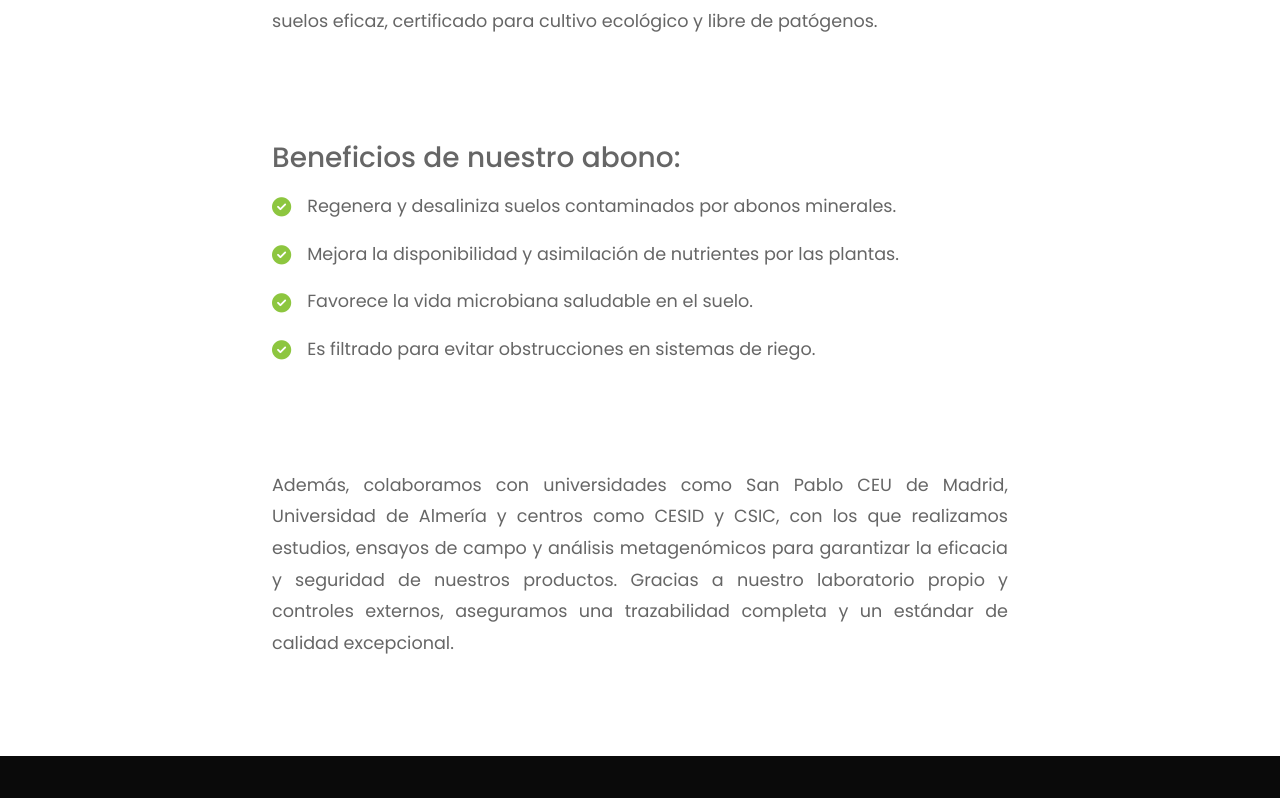
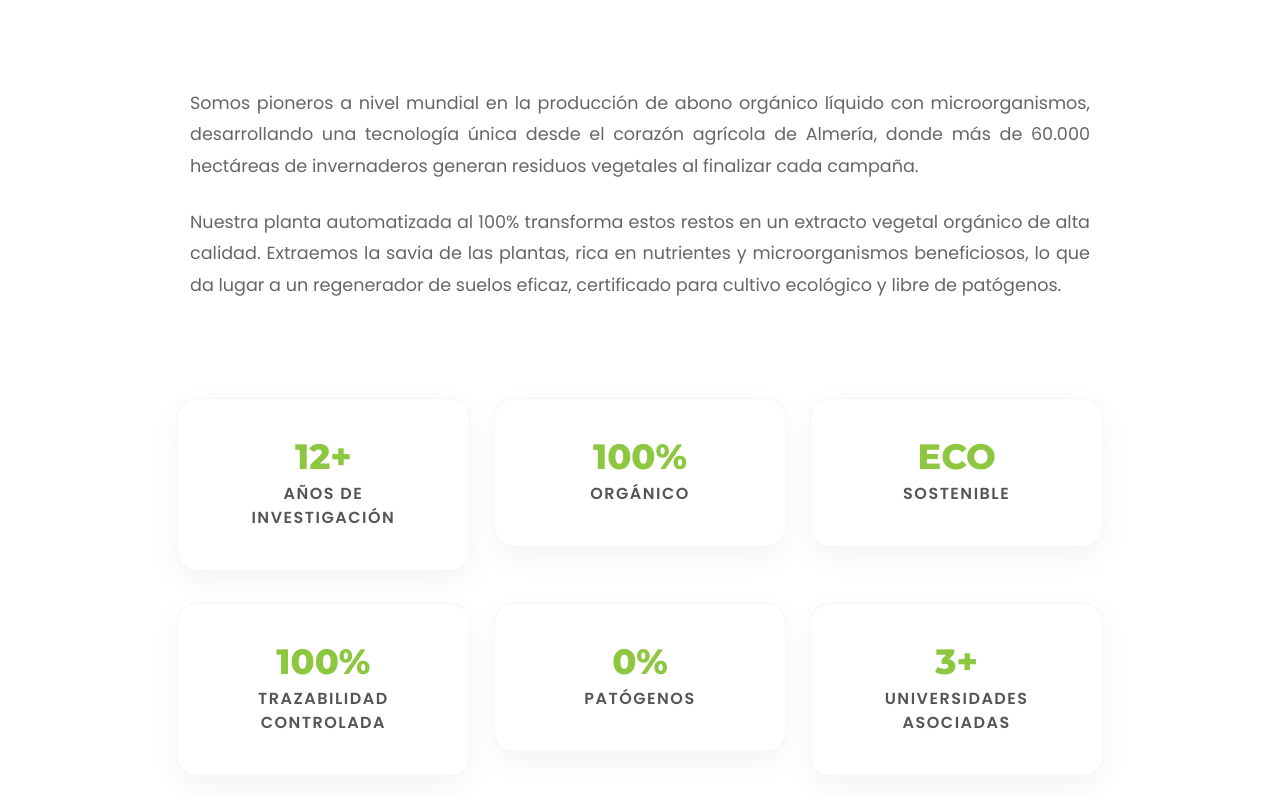
Before and after one commit to danielflores2/MaximaAbonosProduccion, a website: page sobre-nosotros.html in a window 1280 px wide. Shown: the part 773-1571 px from the top of the page. Drawn offline with nearby package versions, Linux system fonts and the light colour scheme; a web font is replaced by a local one.

Commit message:
pagina sobre nosotros finish

```diff
--- a/assets/css/style.css
+++ b/assets/css/style.css
@@ -441,6 +441,11 @@ body {
     padding: 2rem 0;
 }
 
+/* Separación vertical entre los cajones de estadísticas en sobre nosotros */
+.stats-container .stat-item {
+  margin: 0 0 2rem 0;
+}
+
 .stat-item {
     padding: 2.5rem 2rem;
     text-align: center;
@@ -476,7 +481,7 @@ body {
 
 .stat-number {
     display: block;
-    font-size: 3.5rem;
+    font-size: 2.2rem;
     font-weight: 800;
     color: #8DC63F;
     margin-bottom: 0.5rem;
--- a/sobre-nosotros.html
+++ b/sobre-nosotros.html
@@ -190,46 +190,167 @@
       </div>
   </section>
 
-    <!-- About Content -->
-    <section class="about-content py-5">
-      <div class="container">
-        <div class="row">
-          <div class="col-lg-8 mx-auto">
-            <div class=" section-text" data-aos="fade-up">
-              <p class="mb-4 text-justify paragraph-spacing">
-                En Máxima Abonos somos pioneros a nivel mundial en la producción de abono orgánico líquido con microorganismos, desarrollando una tecnología única desde el corazón agrícola de Almería, donde más de 60.000 hectáreas de invernaderos generan residuos vegetales al finalizar cada campaña.
-              </p>
+      <!-- About Section -->
+      <section class="about-section" id="about">
+        <div class="container">
+          <div class="row justify-content-center">
+            <div class="col-lg-10">
+              <div class="about-content text-center" data-aos="fade-up">
+                <span class="section-subtitle" data-translate="NUESTRA HISTORIA"
+                  >OUR HISTORY</span
+                >
+                <h2 class="section-title">
+                  <span data-translate="LÍDERES EN PRODUCCIÓN DE"
+                    >LEADERS IN PRODUCTION OF</span
+                  >
+                  <span
+                    class="highlight"
+                    data-translate="ABONOS ORGÁNICOS DE ALTA CALIDAD"
+                    >HIGH QUALITY ORGANIC FERTILIZERS</span
+                  >
+                </h2>
+                <div class="extra-space"></div>
+                <div class="section-text text-justify paragraph-spacing " data-aos="fade-up" data-aos-delay="100">
+                  <p
+                    data-translate="Somos pioneros a nivel mundial en la producción de abono orgánico líquido con microorganismos, desarrollando una tecnología única desde el corazón agrícola de Almería, donde más de 60.000 hectáreas de invernaderos generan residuos vegetales al finalizar cada campaña.
+                    "
+                  >
+                  Somos pioneros a nivel mundial en la producción de abono orgánico líquido con microorganismos, desarrollando una tecnología única desde el corazón agrícola de Almería, donde más de 60.000 hectáreas de invernaderos generan residuos vegetales al finalizar cada campaña.
 
-              <p class="mb-4 text-justify paragraph-spacing">
-                Nuestra planta automatizada al 100% transforma estos restos en un extracto vegetal orgánico de alta calidad. Extraemos la savia de las plantas, rica en nutrientes y microorganismos beneficiosos, lo que da lugar a un regenerador de suelos eficaz, certificado para cultivo ecológico y libre de patógenos.
-              </p>
+                  </p>
+                  <p
+                    data-translate="Nuestra planta automatizada al 100% transforma estos restos en un extracto vegetal orgánico de alta calidad. Extraemos la savia de las plantas, rica en nutrientes y microorganismos beneficiosos, lo que da lugar a un regenerador de suelos eficaz, certificado para cultivo ecológico y libre de patógenos.
+                    "
+                  >
+                  Nuestra planta automatizada al 100% transforma estos restos en un extracto vegetal orgánico de alta calidad. Extraemos la savia de las plantas, rica en nutrientes y microorganismos beneficiosos, lo que da lugar a un regenerador de suelos eficaz, certificado para cultivo ecológico y libre de patógenos.
 
-              <div class="extra-space"></div>
+                  </p>
+
+                </div>
+                <div
+                  class="stats-container"
+                  data-aos="fade-up"
+                  data-aos-delay="200"
+                >
+                  <div class="row justify-content-center">
+                    <div class="col-md-4">
+                      <div class="stat-item">
+                        <span class="stat-number">12+</span>
+                        <span
+                          class="stat-text"
+                          data-translate="Años de Investigación"
+                          >Años de Investigación</span
+                        >
+                      </div>
+                    </div>
+                    <div class="col-md-4">
+                      <div class="stat-item">
+                        <span class="stat-number">100%</span>
+                        <span class="stat-text" data-translate="Orgánico"
+                          >Orgánico</span
+                        >
+                      </div>
+                    </div>
+                    <div class="col-md-4">
+                      <div class="stat-item">
+                        <span class="stat-number">ECO</span>
+                        <span class="stat-text" data-translate="Sostenible"
+                          >Sostenible</span
+                        >
+                      </div>
+                    </div>
+                    <div class="col-md-4">
+                      <div class="stat-item">
+                        <span class="stat-number">100%</span>
+                        <span
+                          class="stat-text"
+                          data-translate="Trazabilidad controlada"
+                          >Trazabilidad controlada</span
+                        >
+                      </div>
+                    </div>
+                    <div class="col-md-4">
+                      <div class="stat-item">
+                        <span class="stat-number">0%</span>
+                        <span
+                          class="stat-text"
+                          data-translate="Patógenos"
+                          >Patógenos</span
+                        >
+                      </div>
+                    </div>
+                    <div class="col-md-4">
+                      <div class="stat-item">
+                        <span class="stat-number">3+</span>
+                        <span
+                          class="stat-text"
+                          data-translate="Universidades asociadas"
+                          >Universidades asociadas</span
+                        >
+                      </div>
+                    </div>
+
+                  </div>
+                </div>
+                <div class="section-text text-justify paragraph-spacing " data-aos="fade-up" data-aos-delay="100">
+                  <p
+                    data-translate="Además, colaboramos con universidades como San Pablo CEU de Madrid, Universidad de Almería y centros como CESID y CSIC, con los que realizamos estudios, ensayos de campo y análisis metagenómicos para garantizar la eficacia y seguridad de nuestros productos. Gracias a nuestro laboratorio propio y controles externos, aseguramos una trazabilidad completa y un estándar de calidad excepcional.
+                    "
+                  >
+Además, colaboramos con universidades como San Pablo CEU de Madrid, Universidad de Almería y centros como CESID y CSIC, con los que realizamos estudios, ensayos de campo y análisis metagenómicos para garantizar la eficacia y seguridad de nuestros productos. Gracias a nuestro laboratorio propio y controles externos, aseguramos una trazabilidad completa y un estándar de calidad excepcional.
+                  </p>
 
 
-              <h3 class="mb-3">Beneficios de nuestro abono:</h3>
-              <ul class="benefits-list mb-4">
-                <li><i class="fas fa-check-circle"></i> Regenera y desaliniza suelos contaminados por abonos minerales.</li>
-                <li><i class="fas fa-check-circle"></i> Mejora la disponibilidad y asimilación de nutrientes por las plantas.</li>
-                <li><i class="fas fa-check-circle"></i> Favorece la vida microbiana saludable en el suelo.</li>
-                <li><i class="fas fa-check-circle"></i> Es filtrado para evitar obstrucciones en sistemas de riego.</li>
-              </ul>
+                </div>
+                <div
+                class="stats-container"
+                data-aos="fade-up"
+                data-aos-delay="200"
+              >
+                <div class="row justify-content-center">
 
-              <div class="extra-space"></div>
+                  <div class="col-md-4">
+                    <div class="stat-item">
+                      <span class="stat-number">REGENERA</span>
+                      <span class="stat-text">Suelos Contaminados</span>
+                    </div>
+                  </div>
+                  <div class="col-md-4">
+                    <div class="stat-item">
+                      <span class="stat-number">ASIMILA</span>
+                      <span class="stat-text">Nutrientes con Eficacia</span>
+                    </div>
+                  </div>
+                  <div class="col-md-4">
+                    <div class="stat-item">
+                      <span class="stat-number">ACTIVA</span>
+                      <span class="stat-text">Microvida Saludable</span>
+                    </div>
+                  </div>
 
-              <p class="mb-4 text-justify paragraph-spacing">
-                Además, colaboramos con universidades como San Pablo CEU de Madrid, Universidad de Almería y centros como CESID y CSIC, con los que realizamos estudios, ensayos de campo y análisis metagenómicos para garantizar la eficacia y seguridad de nuestros productos. Gracias a nuestro laboratorio propio y controles externos, aseguramos una trazabilidad completa y un estándar de calidad excepcional.
-              </p>
 
-              <!--
-              <p class="mb-4 text-justify paragraph-spacing">
-                Partiendo de nuestro extracto base, desarrollamos abonos ecológicos, organominerales y personalizados, adaptados a las necesidades específicas de cada cultivo.
-              </p>-->
+                </div>
+                <div class="extra-space"></div>
+                <div class="section-text text-justify paragraph-spacing " data-aos="fade-up" data-aos-delay="100">
+
+                  <p
+                    data-translate="Partiendo de nuestro extracto base, desarrollamos abonos ecológicos, organominerales y personalizados, adaptados a las necesidades específicas de cada cultivo.
+
+                    "
+                  >
+                  Partiendo de nuestro extracto base, desarrollamos abonos ecológicos, organominerales y personalizados, adaptados a las necesidades específicas de cada cultivo.
+                </p>
+
+
+                </div>
+              </div>
+              </div>
             </div>
           </div>
         </div>
-      </div>
-    </section>
+      </section>
+
+
 
     <!-- Footer -->
     <footer class="text-white pt-5 pb-3" style="background-color: #0a0a0a">
```
